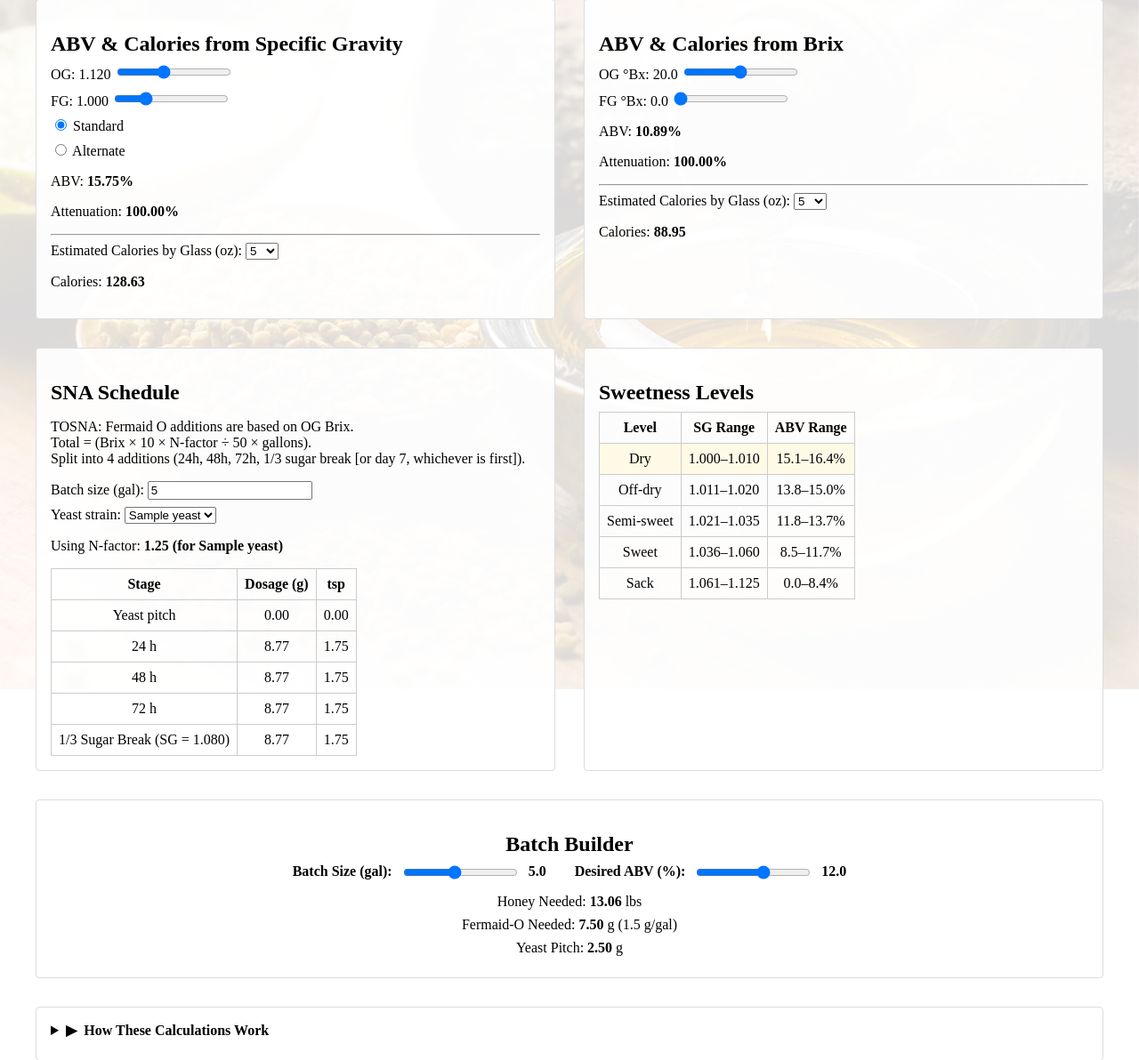
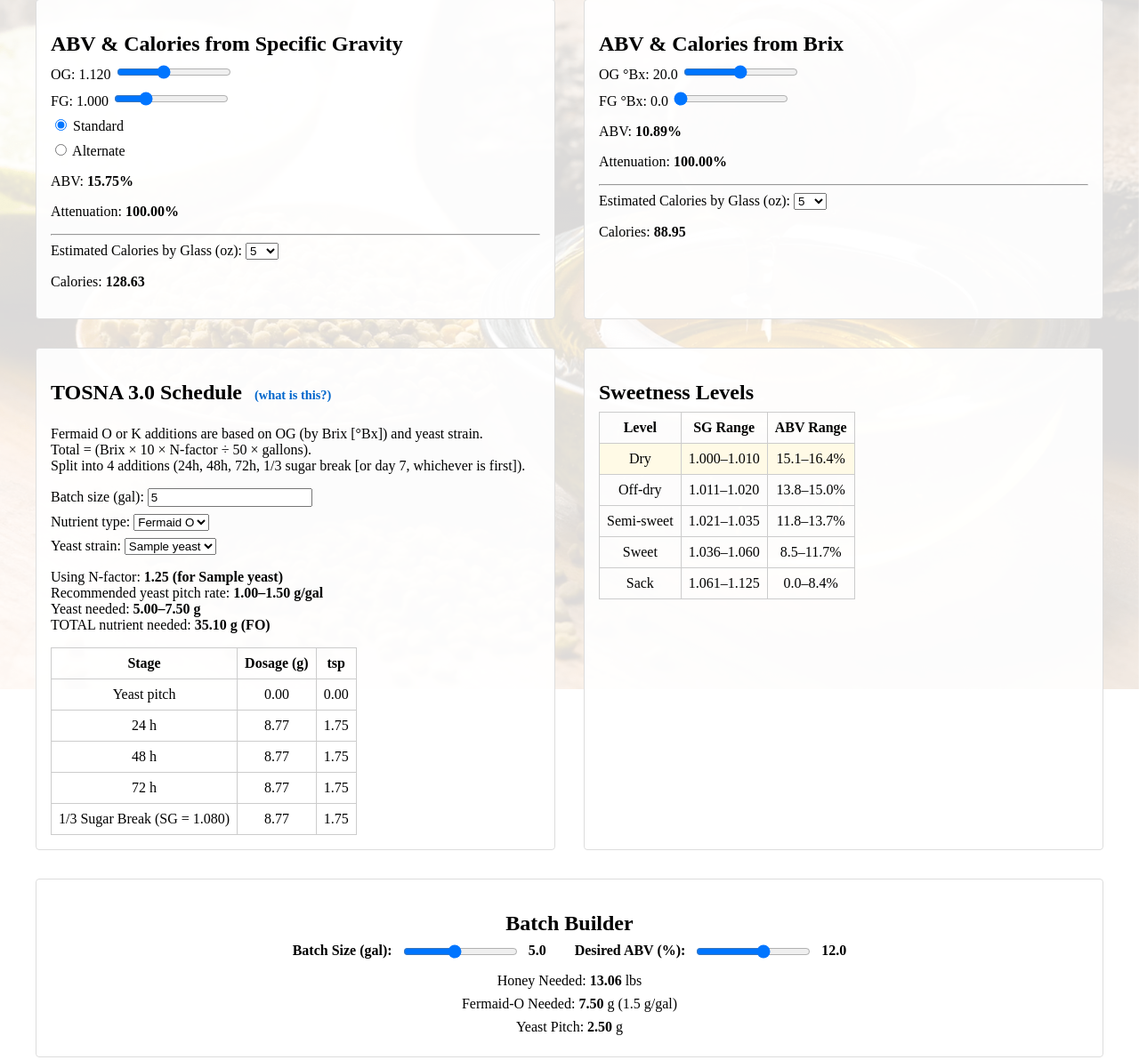
Before and after one commit to daytonjones/Skal, a Django app: template templates/calculators/index.html in a window 1280 px wide. Shown: the part 25-1217 px from the top of the page at 89% size. Run offline with Django 5.2, Linux system fonts and the light colour scheme; the template is opened without the code that fills it: most values are stand-ins (such as "Sample title", 1, 10 or a date in 2020).

Commit message:
update for TOSNA 3.0 and include definition

```diff
--- a/static/css/styles.css
+++ b/static/css/styles.css
@@ -536,3 +536,48 @@ body.dark .featured-recipe-panel {
   min-width: 160px;
   text-align: center;
 }
+
+/* ============================
+   Tooltip for TOSNA definition
+   ============================ */
+.tooltip {
+  position: relative;
+  display: inline-block;
+}
+
+.tooltip-trigger {
+  color: #0066cc;
+  cursor: help;
+  margin-left: 0.5rem;
+  font-size: 0.9rem;
+}
+
+.tooltip-content {
+  display: none;
+  position: absolute;
+  top: 1.5rem;
+  left: 0;
+  width: 600px;
+  max-height: 400px;
+  overflow-y: auto;
+  background: #fff;
+  color: #000;
+  border: 1px solid #ccc;
+  padding: 1rem;
+  border-radius: 4px;
+  box-shadow: 0 2px 8px rgba(0,0,0,0.2);
+  z-index: 100;
+  font-size: 0.9rem;
+  line-height: 1.4;
+}
+
+.tooltip:hover .tooltip-content {
+  display: block;
+}
+
+/* Dark mode tooltip */
+body.dark .tooltip-content {
+  background: #222;
+  color: #eee;
+  border-color: #444;
+}
--- a/static/js/calculators.js
+++ b/static/js/calculators.js
@@ -59,6 +59,8 @@ const YEAST_N_FACTORS = {
   "Wyeast Sweet Mead": N.MED,
   "Wyeast Zinfandel": N.MED,
 };
+
+
 
 // Round a number to two decimal places and return as string
 const to2 = x => (Math.round(x * 100) / 100).toFixed(2);
@@ -152,6 +154,7 @@ function updateSNA() {
   const fg = parseFloat(document.getElementById('fg-sg').value);
   const batch = parseFloat(document.getElementById('batch-size').value);
   const yeast = document.getElementById('yeast-strain').value;
+  const nutrient = document.getElementById('nutrient-type').value;
 
   // Convert OG SG → Brix
   const obrix = ((182.4601 * og - 775.6821) * og + 1262.7794) * og - 669.5622;
@@ -159,17 +162,33 @@ function updateSNA() {
   // Look up N-factor
   const nFactor = YEAST_N_FACTORS[yeast] || 1.25;
 
-  // Update display of N-factor
-  const nDisplay = document.getElementById('n-factor-display');
-  if (nDisplay) {
-    nDisplay.textContent = nFactor.toFixed(2) + ` (for ${yeast})`;
+  // Yeast pitch recommendation
+  const pitchRateNormal = 1.0;  // g/gal (baseline, ~1 packet for 5 gal)
+  const pitchRateRobust = 1.5;  // g/gal (high gravity / faster ferment)
+
+  const yeastNeededNormal = pitchRateNormal * batch;
+  const yeastNeededRobust = pitchRateRobust * batch;
+
+  // Nutrient calc
+  let totalNutrient = (obrix * 10 * nFactor / 50) * batch;
+  if (nutrient === 'FK') {
+    totalNutrient *= 0.6; // FK supplies more YAN
   }
+  const additionAmt = totalNutrient / 4;
 
-  // Mead Made Right formula
-  const totalFermaid = (obrix * 10 * nFactor / 50) * batch;
-  const additionAmt = totalFermaid / 4;
   const sugarBreakSG = og - ((og - fg) / 3);
 
+  // Display metadata
+  document.getElementById('n-factor-display').textContent =
+    `${nFactor.toFixed(2)} (for ${yeast})`;
+  document.getElementById('pitch-rate').textContent =
+    `${pitchRateNormal.toFixed(2)}–${pitchRateRobust.toFixed(2)} g/gal`;
+  document.getElementById('yeast-needed').textContent =
+    `${to2(yeastNeededNormal)}–${to2(yeastNeededRobust)} g`;
+  document.getElementById('nutrient-total').textContent =
+    `${to2(totalNutrient)} g (${nutrient})`;
+
+  // Schedule
   const schedule = [
     ['Yeast pitch', 0],
     ['24 h', additionAmt],
@@ -179,7 +198,7 @@ function updateSNA() {
   ];
 
   document.getElementById('sna-body').innerHTML = schedule.map(([stage, g]) => {
-    const tsp = g / 5;
+    const tsp = g / 5; // 1 tsp ≈ 5 g
     return `
       <tr>
         <td>${stage}</td>
@@ -222,6 +241,7 @@ document.getElementById('glass-size-bx').addEventListener('change', updateBx);
 // SNA scheduler
 document.getElementById('batch-size').addEventListener('input', updateSNA);
 document.getElementById('yeast-strain').addEventListener('change', updateSNA);
+document.getElementById('nutrient-type').addEventListener('change', updateSNA);
 
 // Batch builder
 ['builder-batch-size','builder-desired-abv'].forEach(id =>
--- a/templates/calculators/index.html
+++ b/templates/calculators/index.html
@@ -67,12 +67,59 @@
         <p>Calories: <strong id="calories-bx">--</strong></p>
       </div>
     </section>
+    <!-- TOSNA Schedule -->
+    <section class="calc-section">
+      <h2 class="tooltip">
+        TOSNA 3.0 Schedule
+        <span class="tooltip-trigger">(what is this?)</span>
+        <div class="tooltip-content">
+          <p><strong>TOSNA 3.0</strong> is a specific protocol for providing nutrients to yeast during the fermentation of mead. It stands for <em>Tailored Organic Staggered Nutrient Addition</em>. This protocol is a refined version of older methods, designed to ensure a clean, consistent, and efficient fermentation process, which helps prevent off-flavors from developing.</p>
 
-    <!-- SNA Schedule -->
-    <section class="calc-section">
-      <h2>SNA Schedule</h2>
+          <h4>Core components and principles</h4>
+          <ul>
+            <li><strong>Tailored:</strong> Uses a calculator to determine nutrients based on:
+              <ul>
+                <li>Batch size</li>
+                <li>Original Gravity</li>
+                <li>Yeast strain</li>
+                <li>Potential nutrient contributions from fruit</li>
+              </ul>
+            </li>
+            <li><strong>Organic:</strong>
+              <ul>
+                <li><strong>Fermaid-O:</strong> Organic nutrient providing amino acids, vitamins, minerals.</li>
+                <li><strong>Go-Ferm:</strong> Used for yeast rehydration, improving viability and reducing lag time.</li>
+              </ul>
+            </li>
+            <li><strong>Staggered:</strong> Nutrients split into smaller additions over first days.</li>
+            <li><strong>Nutrient Addition:</strong> Typically 4 equal additions of Fermaid-O.</li>
+          </ul>
+
+          <h4>Typical TOSNA 3.0 schedule</h4>
+          <ul>
+            <li><strong>Day 0:</strong> Yeast rehydrated with Go-Ferm, then pitched.</li>
+            <li><strong>Day 1 (24h):</strong> First Fermaid-O addition.</li>
+            <li><strong>Day 2 (48h):</strong> Second addition.</li>
+            <li><strong>Day 3 (72h):</strong> Third addition.</li>
+            <li><strong>Day 4/5 (1/3 sugar break or ~96h):</strong> Fourth and final addition.</li>
+          </ul>
+
+          <h4>Key differences and benefits</h4>
+          <ul>
+            <li><strong>TOSNA 2.0 vs 3.0:</strong> 3.0 refines yeast/nutrient amounts by strain & OG.</li>
+            <li><strong>TOSNA vs Traditional SNA:</strong>
+              <ul>
+                <li><em>Organic vs Inorganic:</em> Fermaid-O vs DAP.</li>
+                <li><em>Avoiding Off-Flavors:</em> Steady additions reduce yeast stress and fusels.</li>
+                <li><em>Customization:</em> Tailored to batch variables.</li>
+                <li><em>Consistency:</em> Prevents sluggish or stuck fermentations.</li>
+              </ul>
+            </li>
+          </ul>
+        </div>
+      </h2>
       <p>
-        TOSNA: Fermaid O additions are based on OG Brix.<br>
+        Fermaid O or K additions are based on OG (by Brix [°Bx]) and yeast strain.<br>
         Total = (Brix × 10 × N-factor ÷ 50 × gallons).<br>
         Split into 4 additions (24h, 48h, 72h, 1/3 sugar break [or day 7, whichever is first]).
       </p>
@@ -80,6 +127,13 @@
         <label>
           Batch size (gal):
           <input type="number" id="batch-size" min="0.5" step="0.1" value="5">
+        </label>
+        <label>
+          Nutrient type:
+          <select id="nutrient-type">
+            <option value="FO" selected>Fermaid O</option>
+            <option value="FK">Fermaid K</option>
+          </select>
         </label>
         <label>
           Yeast strain:
@@ -91,7 +145,10 @@
         </label>
       </div>
       <p>
-        Using N-factor: <strong id="n-factor-display">--</strong>
+        Using N-factor: <strong id="n-factor-display">--</strong><br>
+        Recommended yeast pitch rate: <strong id="pitch-rate">--</strong><br>
+        Yeast needed: <strong id="yeast-needed">--</strong><br>
+        TOTAL nutrient needed: <strong id="nutrient-total">--</strong>
       </p>
       <table class="calc-table">
         <thead>
@@ -141,20 +198,7 @@
     <p><strong>Specific Gravity</strong> is determined by using a hydrometer.</p>
     <p><strong>Original gravity (OG)</strong> measures sugar before fermentation; <strong>final gravity (FG)</strong> measures residual sugar after. The difference lets you calculate alcohol.</p>
     <p>
-In winemaking, the "standard" equation for calculating ABV (Alcohol By Volume) is typically used for most situations, while the "alternate" equation is used for higher-gravity wines where greater accuracy is desired. The standard equation is simpler and sufficient for most common wines, but the alternate equation provides a more accurate result for wines with higher alcohol content.
-The standard equation is a widely used, simpler formula.
-It works well for most wines, especially those with lower alcohol content.
-<br>
-The alternate equation is more complex but is designed to provide greater accuracy for higher-gravity wines.
-It accounts for the non-linear relationship between gravity and alcohol content in higher-alcohol beverages.
-<br>
-When to Use Which:
-Standard Equation:
-.
-Use for most standard wine fermentation, where the final ABV is not expected to be exceptionally high (e.g., below 12-14%).
-Alternate Equation:
-.
-Use when you are making a high-gravity wine, where the alcohol content is expected to be significantly higher, or when you need a more precise ABV calculation.
+In winemaking, the "standard" equation for calculating ABV (Alcohol By Volume) is typically used for most situations, while the "alternate" equation is used for higher-gravity wines where greater accuracy is desired.
     </p>
     <p>Basic formula:</p>
     <pre><code>ABV = (OG – FG) × 131.25</code></pre>
```
